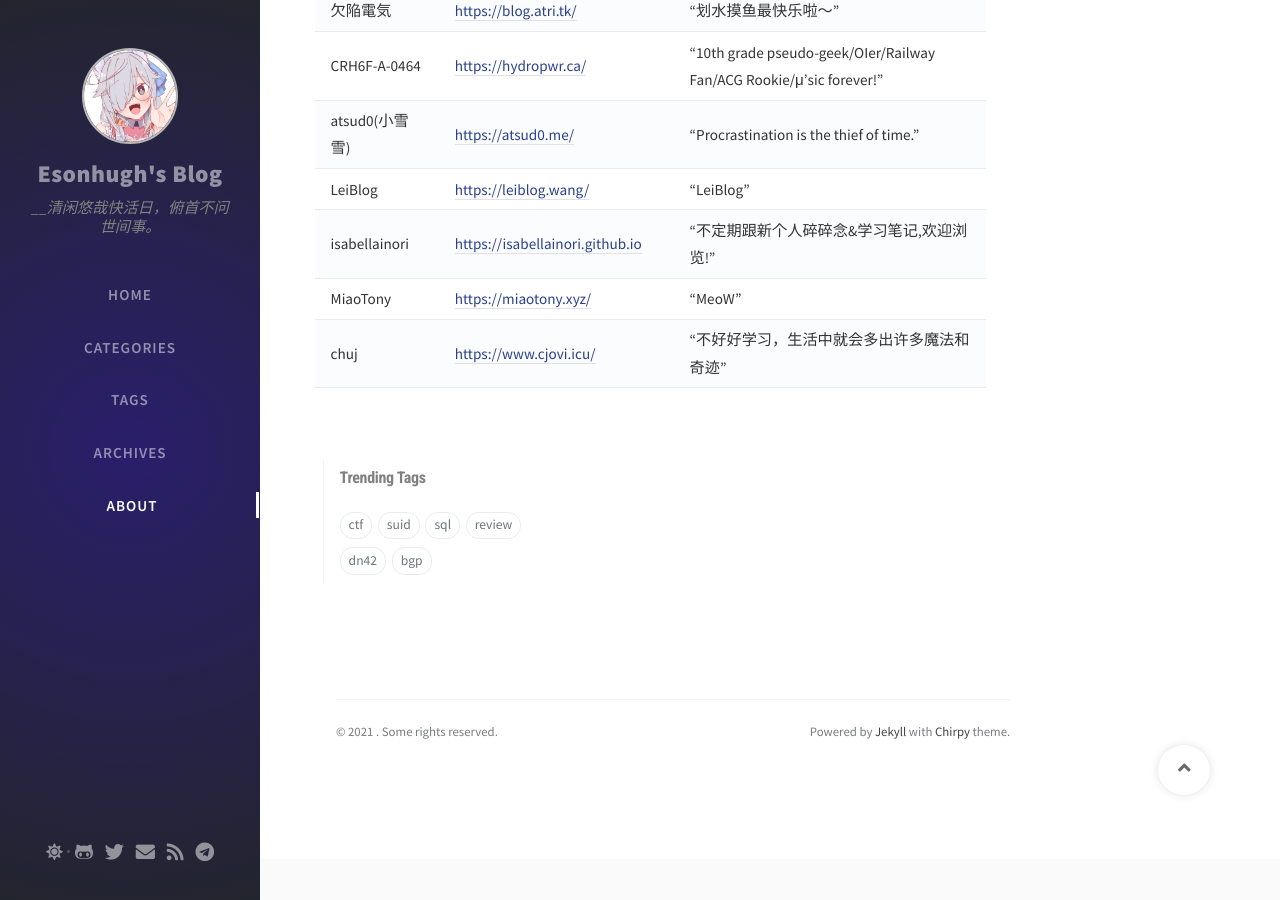
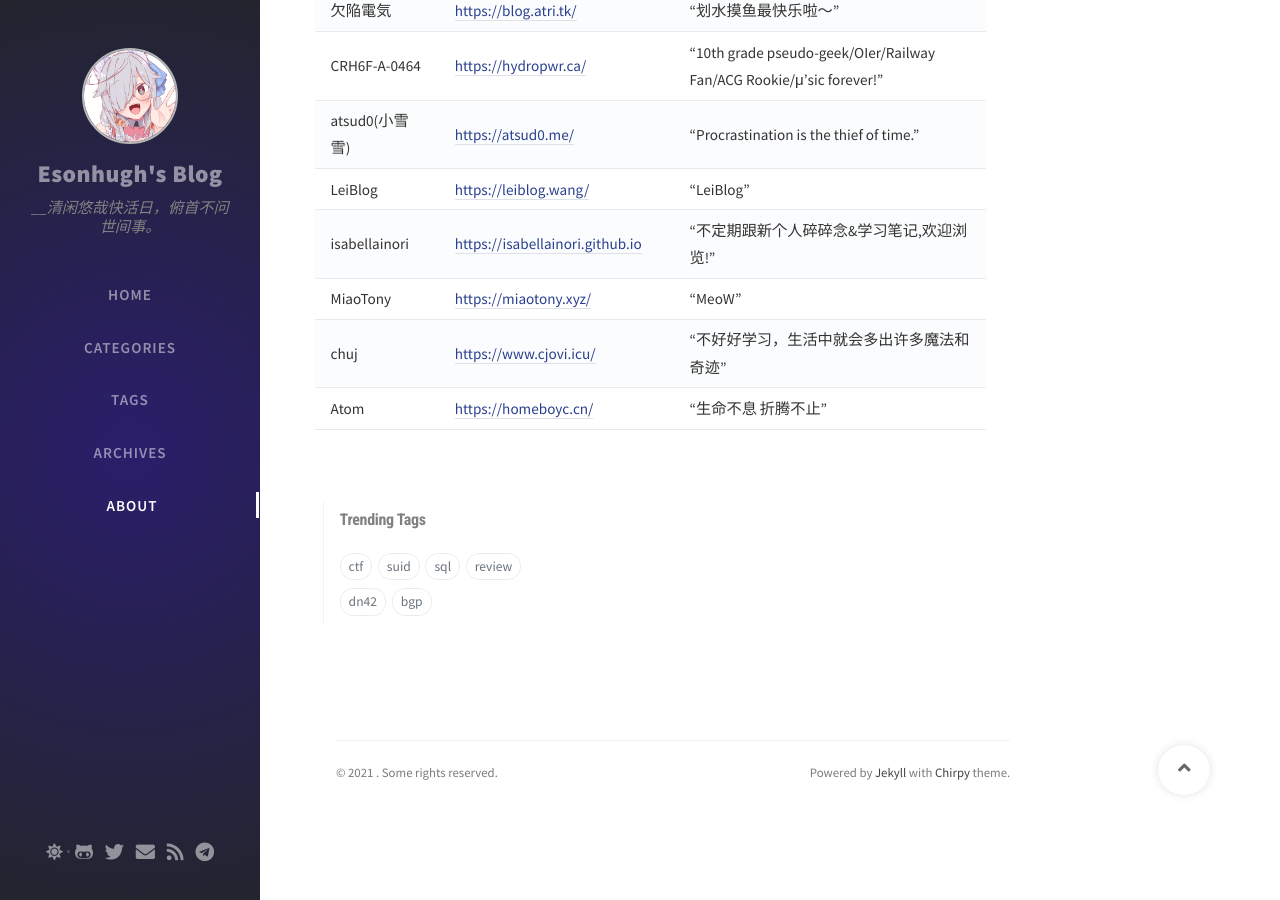
Before and after one commit to Hdu-ZhangYi/Hdu-ZhangYi.github.io, a Jekyll site: the page built from tabs/about.md, in a window 1280 px wide and 900 px high, scrolled down 2812 px. Built offline with Jekyll 4.4.1, drawn with Linux system fonts in a browser that asks for light colours; nearby versions of some CDN libraries; comment, search, counter and statistics services are not loaded.

Commit message:
update friend link

```diff
--- a/tabs/about.md
+++ b/tabs/about.md
@@ -145,6 +145,7 @@ LeiBlog|[https://leiblog.wang/](https://leiblog.wang/)|"LeiBlog"
 isabellainori|[https://isabellainori.github.io](https://isabellainori.github.io)|"不定期跟新个人碎碎念&学习笔记,欢迎浏览!"
 MiaoTony|[https://miaotony.xyz/](https://miaotony.xyz/)|"MeoW"
 chuj|[https://www.cjovi.icu/](https://www.cjovi.icu/)|"不好好学习，生活中就会多出许多魔法和奇迹"
+Atom|[https://homeboyc.cn/](https://homeboyc.cn/)|"生命不息 折腾不止"
 
 <!--
 space for update
```
